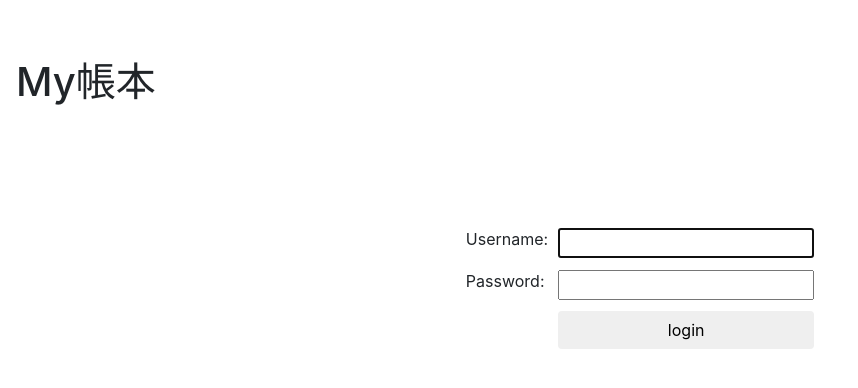
After one commit to yichichou/MyFirstDjango, a Django app: page /accounts/login in a window 1280 px wide. The commit adds this page. Shown: the top 388 px of the page, without its empty margins (0-858 px from the left). Run offline with Django 3.2, Linux system fonts and the light colour scheme; some libraries are stand-ins or nearby versions.

Commit message:
使用者登入登出(login.html和logout.html)

```diff
--- a/mysite/mysite/settings.py
+++ b/mysite/mysite/settings.py
@@ -21,7 +21,7 @@ BASE_DIR = os.path.dirname(os.path.dirname(os.path.abspath(__file__)))
 
 # SECURITY WARNING: keep the secret key used in production secret!
 SECRET_KEY = 'wrwa642rx9pdkbt%4f#b84#&wl-$w*_^f!%^z)^lvp%8wxe%k$'
-
+LOGIN_URL = '/accounts/login'
 # SECURITY WARNING: don't run with debug turned on in production!
 DEBUG = True
 
@@ -37,7 +37,7 @@ INSTALLED_APPS = [
     'django.contrib.sessions',
     'django.contrib.messages',
     'django.contrib.staticfiles',
-	'trips',
+	'trips', #新增的APP
 ]
 
 MIDDLEWARE = [
@@ -46,6 +46,7 @@ MIDDLEWARE = [
     'django.middleware.common.CommonMiddleware',
     'django.middleware.csrf.CsrfViewMiddleware',
     'django.contrib.auth.middleware.AuthenticationMiddleware',
+    'django.contrib.auth.middleware.SessionAuthenticationMiddleware',
     'django.contrib.messages.middleware.MessageMiddleware',
     'django.middleware.clickjacking.XFrameOptionsMiddleware',
 ]
--- a/mysite/mysite/urls.py
+++ b/mysite/mysite/urls.py
@@ -17,6 +17,7 @@ from django.conf.urls import url,include
 from django.contrib import admin
 # Import view functions from trips app.
 from trips import views
+from django.contrib.auth import views as auth_views
 
 #url(regex, view)
 urlpatterns = [
@@ -24,6 +25,11 @@ urlpatterns = [
 	url(r'^hello/$', views.hello_world), #regex:代表的是 hello/ 這種 URL  #hello_world 這個 view的function
 	#url(r'^echo/(?P<userid>[0-9]+)$', views.echo),
 	url(r'^echo/$', views.echo),
+    url(r'^home/$', views.home),
+
+    #Django範例教學用↓
 	url(r'', include('trips.urls')),
-	url(r'^home/$', views.home),
+    url(r'^accounts/login',auth_views.login),
+    url(r'^accounts/logout', views.logout),
+
 ]
--- a/mysite/templates/dashboard/base.html
+++ b/mysite/templates/dashboard/base.html
@@ -28,7 +28,7 @@
     <input class="form-control form-control-dark w-100" type="text" placeholder="Search" aria-label="Search">
     <ul class="navbar-nav px-3">
       <li class="nav-item text-nowrap">
-        <a class="nav-link" href="#">Sign out</a>
+        <a class="nav-link" href="/accounts/logout">Sign out</a>
       </li>
     </ul>
   </nav>
--- /dev/null
+++ b/mysite/templates/registration/login.html
@@ -0,0 +1,64 @@
+{% load staticfiles %}
+<!DOCTYPE html>
+<html lang="en">
+
+<head>
+    <meta charset="utf-8">
+
+    <title>accounts demo</title>
+
+    <!-- Bootstrap core CSS -->
+    <link href="{% static 'css/bootstrap.min.css' %}" rel="stylesheet">
+
+    <!-- Custom styles for this template -->
+    <link href="{% static 'css/dashboard.css' %}" rel="stylesheet">
+    <style>
+        td {
+        padding: 5px
+      }
+    </style>
+</head>
+
+<body>
+    <nav class="navbar navbar-inverse navbar-fixed-top font-center">
+        <center>
+            <h1>My帳本</h1>
+        </center>
+    </nav>
+    {% if form.errors %}
+    <p>您的帳號或密碼有誤。</p>
+    {% endif %}
+
+    {% if next %}
+    {% if user.is_authenticated %}
+    <p>您沒有權限造訪此網頁。</p>
+    {% else %}
+    <p>請先登入。</p>
+    {% endif %}
+    {% endif %}
+    <form method="post" action="/accounts/login">
+        {% csrf_token %}
+        <table align="center" style="margin-top:100px">
+            <tr>
+                <td>{{ form.username.label_tag }}</td>
+                <td>{{ form.username }}</td>
+            </tr>
+            <tr>
+                <td>{{ form.password.label_tag }}</td>
+                <td>{{ form.password }}</td>
+            </tr>
+            <tr>
+                <!--我是next:{{ next }}-->
+            </tr>
+            <tr>
+                <td></td>
+                <td>
+                    <input type="submit" value="login" class="btn small-button" />
+                </td>
+            </tr>
+        </table>
+        <input type="hidden" name="next" value="{{ next }}" />
+    </form>
+</body>
+
+</html>
```
Also changed, not shown: mysite/trips/views.py (+28 -2 lines).
